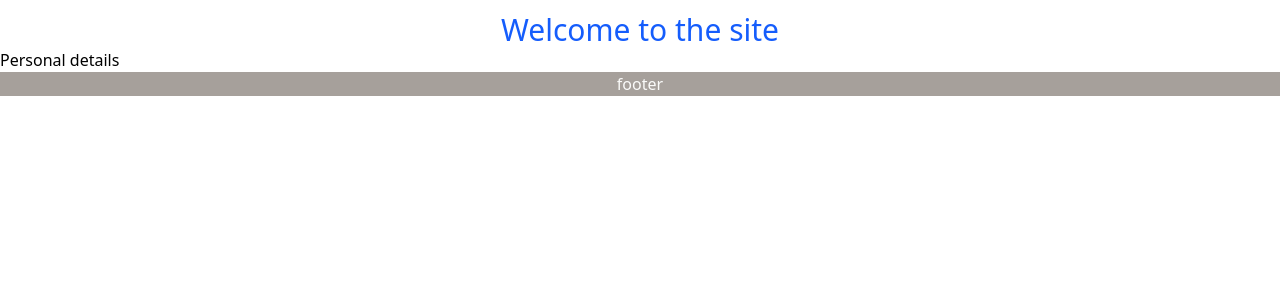
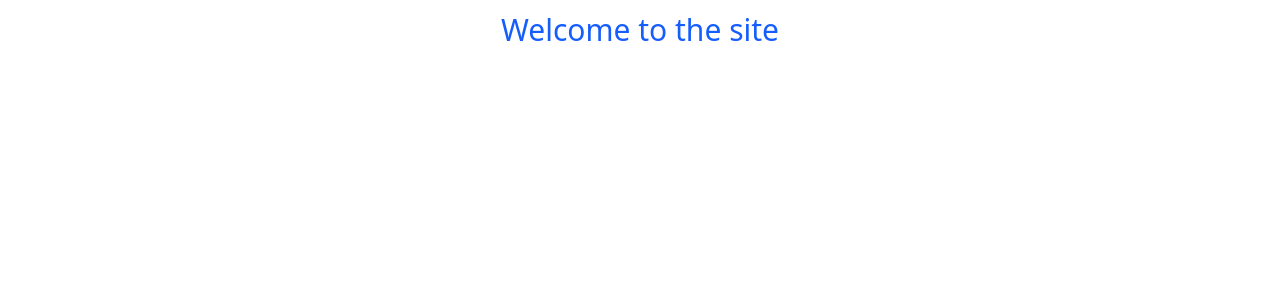
Before and after one commit to Noel-byte/Portfolio, a React (Vite) app: page / in a window 1280 px wide. Shown: the top 300 px of the page. Built offline with nearby package versions, Linux system fonts and the light colour scheme.

Commit message:
added a header

```diff
--- a/src/App.jsx
+++ b/src/App.jsx
@@ -1,12 +1,10 @@
-
+import Header from "./components/header"
 function App() {
 
 
   return (
     <>
-         <h1 className=' text-blue-600 text-3xl text-center mt-3'>Welcome to the site</h1>
-         <h2>Personal details</h2>
-          <h3 className=" text-center bg-stone-400 text-stone-50">footer</h3>
+         <Header/>
     </>
   )
 }
--- /dev/null
+++ b/src/components/Header.jsx
@@ -0,0 +1,7 @@
+export default function Header(){
+    return(
+        <>
+        <h1 className=' text-blue-600 text-3xl text-center mt-3'>Welcome to the site</h1>
+        </>
+    )
+}
```
